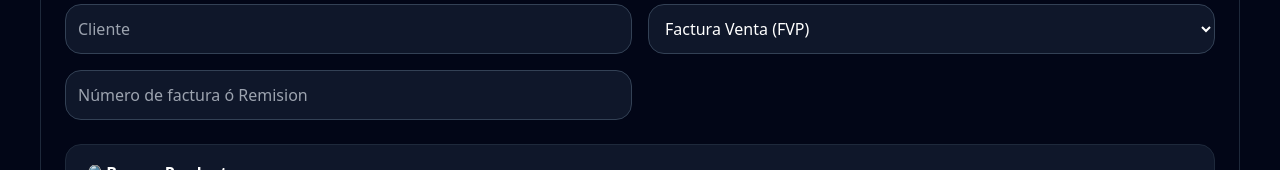
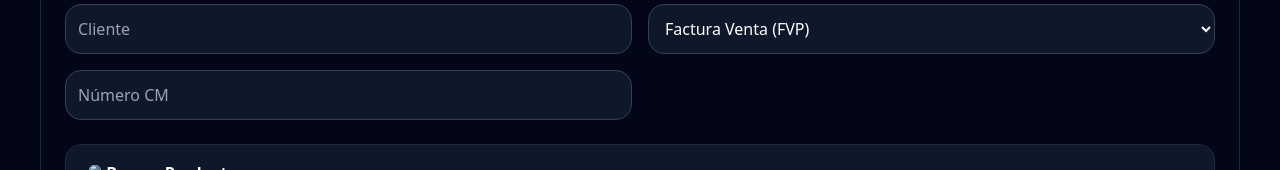
Before and after one commit to joseabel27/inventario-bernalo-frontend, a React (Vite) app: page /ventas in a window 1280 px wide. Shown: the part 364-534 px from the top of the page. Built offline with nearby package versions, Linux system fonts and the light colour scheme; no server answers.

Commit message:
agregando modificacion en tipo de factura

```diff
--- a/src/components/Ventas.jsx
+++ b/src/components/Ventas.jsx
@@ -261,7 +261,7 @@ const totalConIVA = totalGeneral + iva;
 </select>
 <input
   name="factura"
-  placeholder="Número de factura ó Remision"
+  placeholder="Número CM"
 
   value={venta.factura}
   onChange={handleChange}
```
